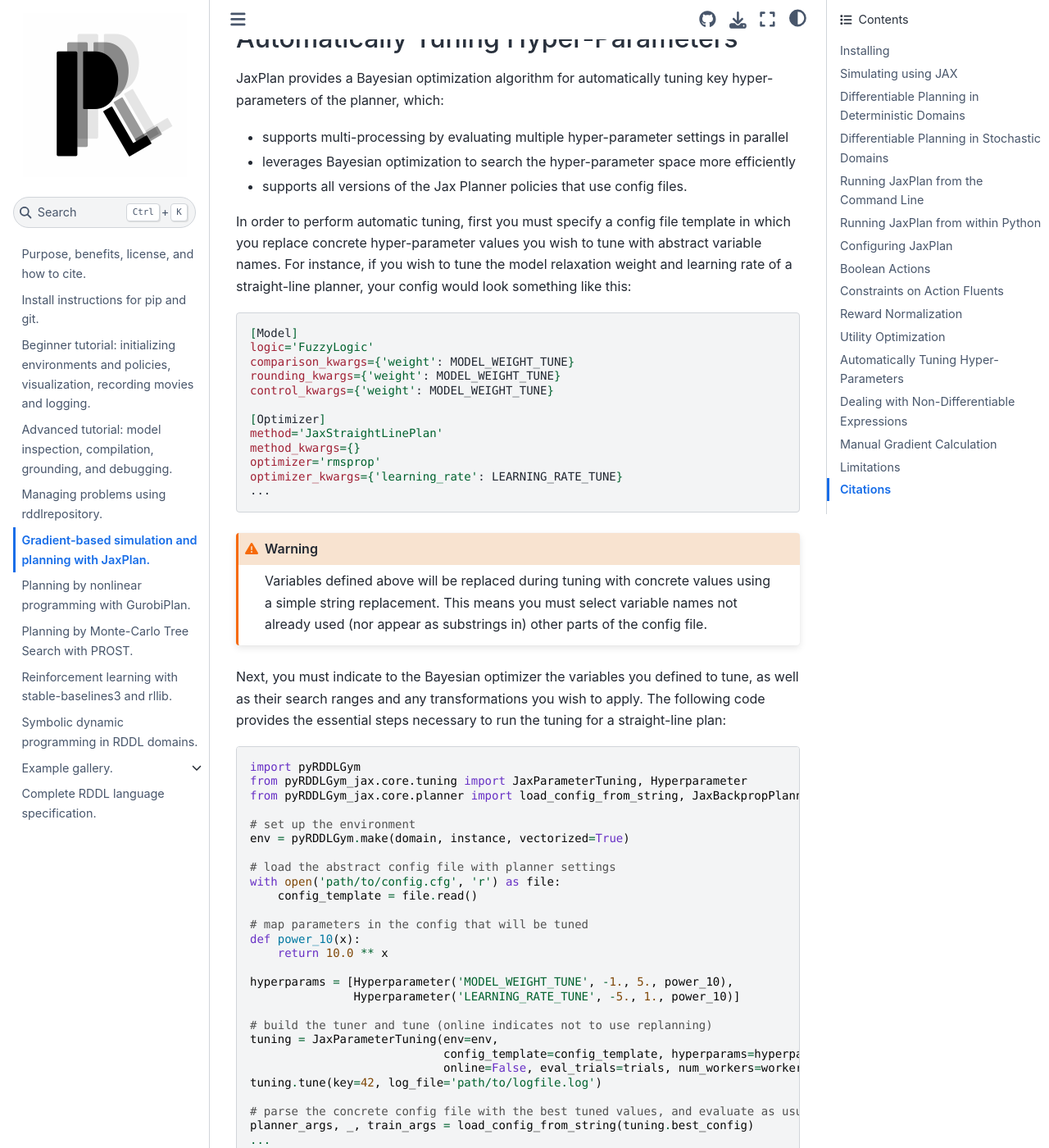
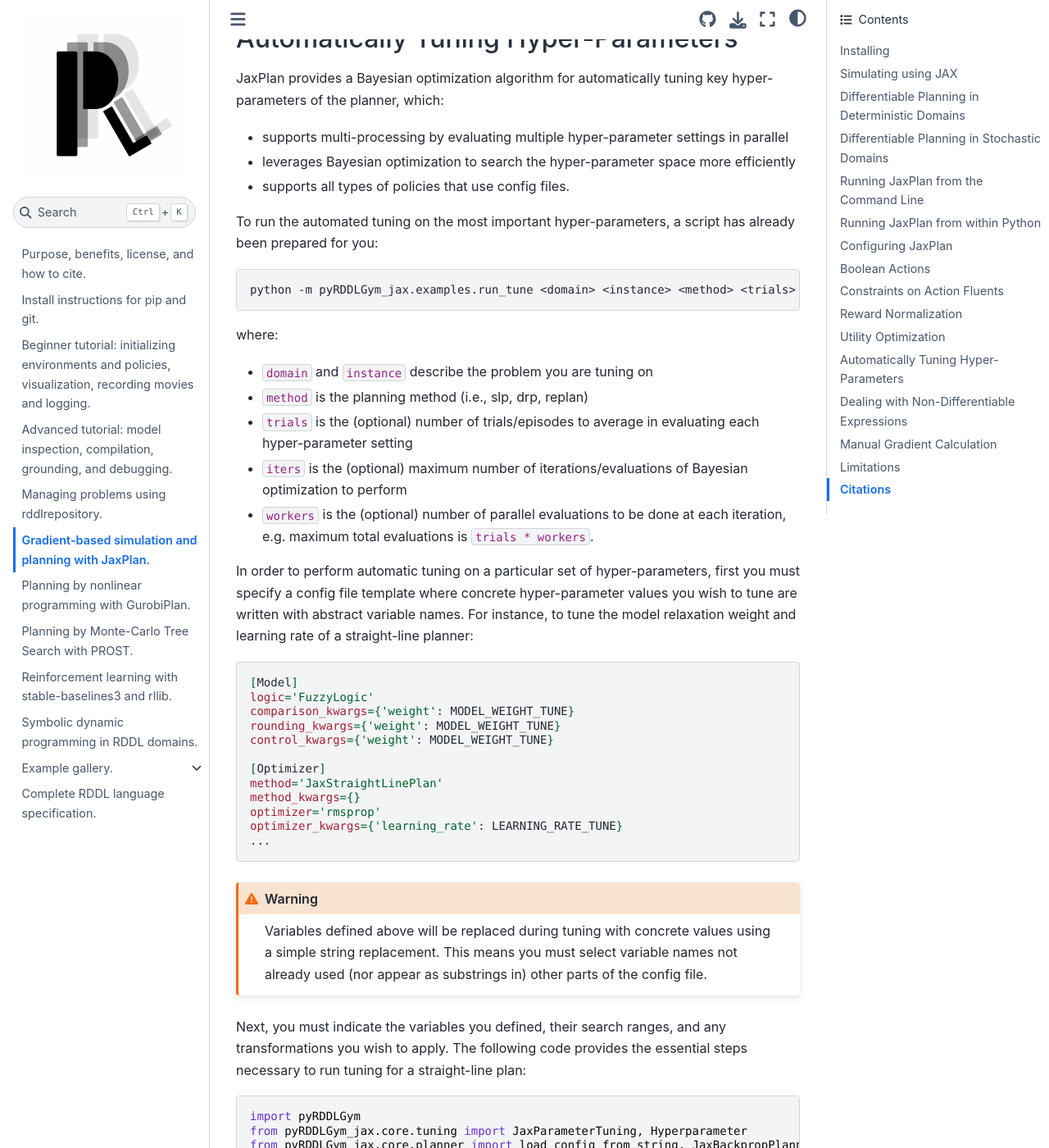
Before and after one commit to pyrddlgym-project/pyRDDLGym, a Sphinx documentation site: the page built from docs/jax.rst, in a window 1280 px wide and 1400 px high, scrolled down 12491 px. Shown: the whole window at 82% size. Built offline with Sphinx 7.4.7 and the Sphinx Book theme 1.1.4, drawn with Linux system fonts in a browser that asks for light colours; pages that are not in the unit, such as notebooks, are missing from menus.

Commit message:
Update jax.rst

```diff
--- a/docs/jax.rst
+++ b/docs/jax.rst
@@ -541,12 +541,26 @@ key hyper-parameters of the planner, which:
 
 * supports multi-processing by evaluating multiple hyper-parameter settings in parallel
 * leverages Bayesian optimization to search the hyper-parameter space more efficiently
-* supports all versions of the Jax Planner policies that use config files.
+* supports all types of policies that use config files.
 
-In order to perform automatic tuning, first you must specify a config file template
-in which you replace concrete hyper-parameter values you wish to tune with abstract variable names.
-For instance, if you wish to tune the model relaxation weight and learning rate of a straight-line planner,
-your config would look something like this:
+To run the automated tuning on the most important hyper-parameters, a script has already been prepared for you:
+
+.. code-block:: shell
+
+    python -m pyRDDLGym_jax.examples.run_tune <domain> <instance> <method> <trials> <iters> <workers>
+
+where:
+
+* ``domain`` and ``instance`` describe the problem you are tuning on
+* ``method`` is the planning method (i.e., slp, drp, replan)
+* ``trials`` is the (optional) number of trials/episodes to average in evaluating each hyper-parameter setting
+* ``iters`` is the (optional) maximum number of iterations/evaluations of Bayesian optimization to perform
+* ``workers`` is the (optional) number of parallel evaluations to be done at each iteration, e.g. maximum total evaluations is ``trials * workers``.
+
+
+In order to perform automatic tuning on a particular set of hyper-parameters, first you must specify a config file template
+where concrete hyper-parameter values you wish to tune are written with abstract variable names.
+For instance, to tune the model relaxation weight and learning rate of a straight-line planner:
 
 .. code-block:: shell
 
@@ -567,9 +581,8 @@ your config would look something like this:
    Variables defined above will be replaced during tuning with concrete values using a simple string replacement.
    This means you must select variable names not already used (nor appear as substrings in) other parts of the config file.
 
-Next, you must indicate to the Bayesian optimizer the variables you defined to tune,
-as well as their search ranges and any transformations you wish to apply.
-The following code provides the essential steps necessary to run the tuning for a straight-line plan:
+Next, you must indicate the variables you defined, their search ranges, and any transformations you wish to apply.
+The following code provides the essential steps necessary to run tuning for a straight-line plan:
 
 .. code-block:: python
 
```
